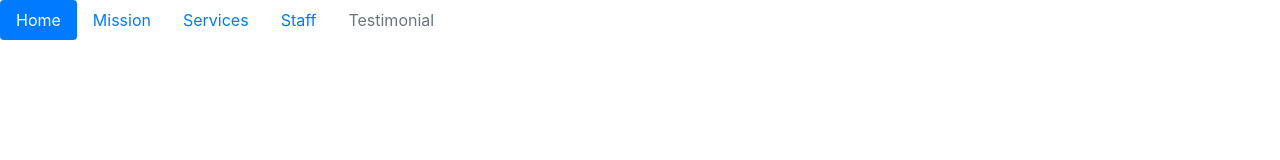
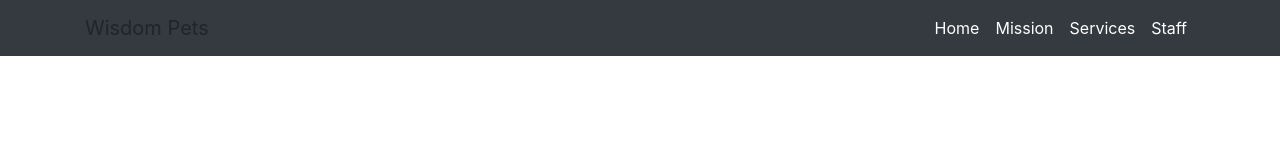
Before and after one commit to gerryfrank10/learning-bootstrap, a plain HTML site: page part1/index.html in a window 1280 px wide. Drawn offline with nearby package versions, Linux system fonts and the light colour scheme.

Commit message:
Created navbar

```diff
--- a/part1/index.html
+++ b/part1/index.html
@@ -16,15 +16,21 @@
     }
   </style>
   <body>
-    <nav class="nav nav-pills flex-column flex-sm-row">
-      <a class=" nav-item nav-link active" href="#">Home</a>
-      <a class=" nav-item nav-link" href="#">Mission</a>
-      <a class=" nav-item nav-link" href="#">Services</a>
-      <a class=" nav-item nav-link" href="#">Staff</a>
-      <a class=" nav-item nav-link disabled" href="#">Testimonial</a>
-    </ul>
 
-    </div>
+    <nav class="navbar navbar-expand-sm bg-dark navbark-dark">
+      <div class="container">
+        <div class="navbar-brand">
+          Wisdom Pets
+        </div>
+        <div class="navbar-nav">
+          <a class="nav-item nav-link text-white" href="#">Home</a>
+          <a class="nav-item nav-link text-white" href="#">Mission</a>
+          <a class="nav-item nav-link text-white" href="#">Services</a>
+          <a class="nav-item nav-link text-white" href="#">Staff</a>
+        </div>
+      </div>
+
+    </nav>
     <!-- Optional JavaScript -->
     <!-- jQuery first, then Popper.js, then Bootstrap JS -->
     <script src="https://code.jquery.com/jquery-3.3.1.slim.min.js" integrity="sha384-q8i/X+965DzO0rT7abK41JStQIAqVgRVzpbzo5smXKp4YfRvH+8abtTE1Pi6jizo" crossorigin="anonymous"></script>
```
